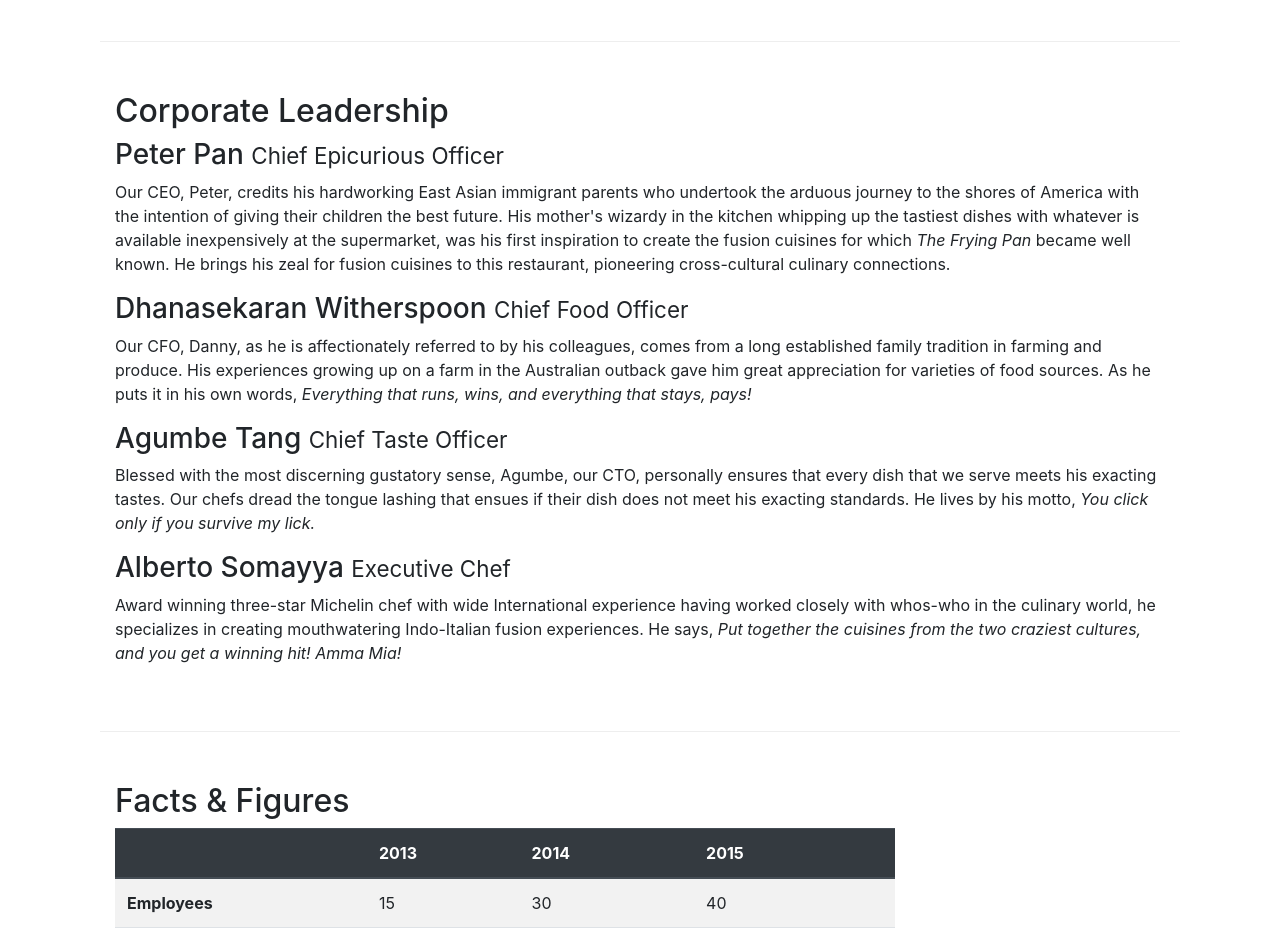
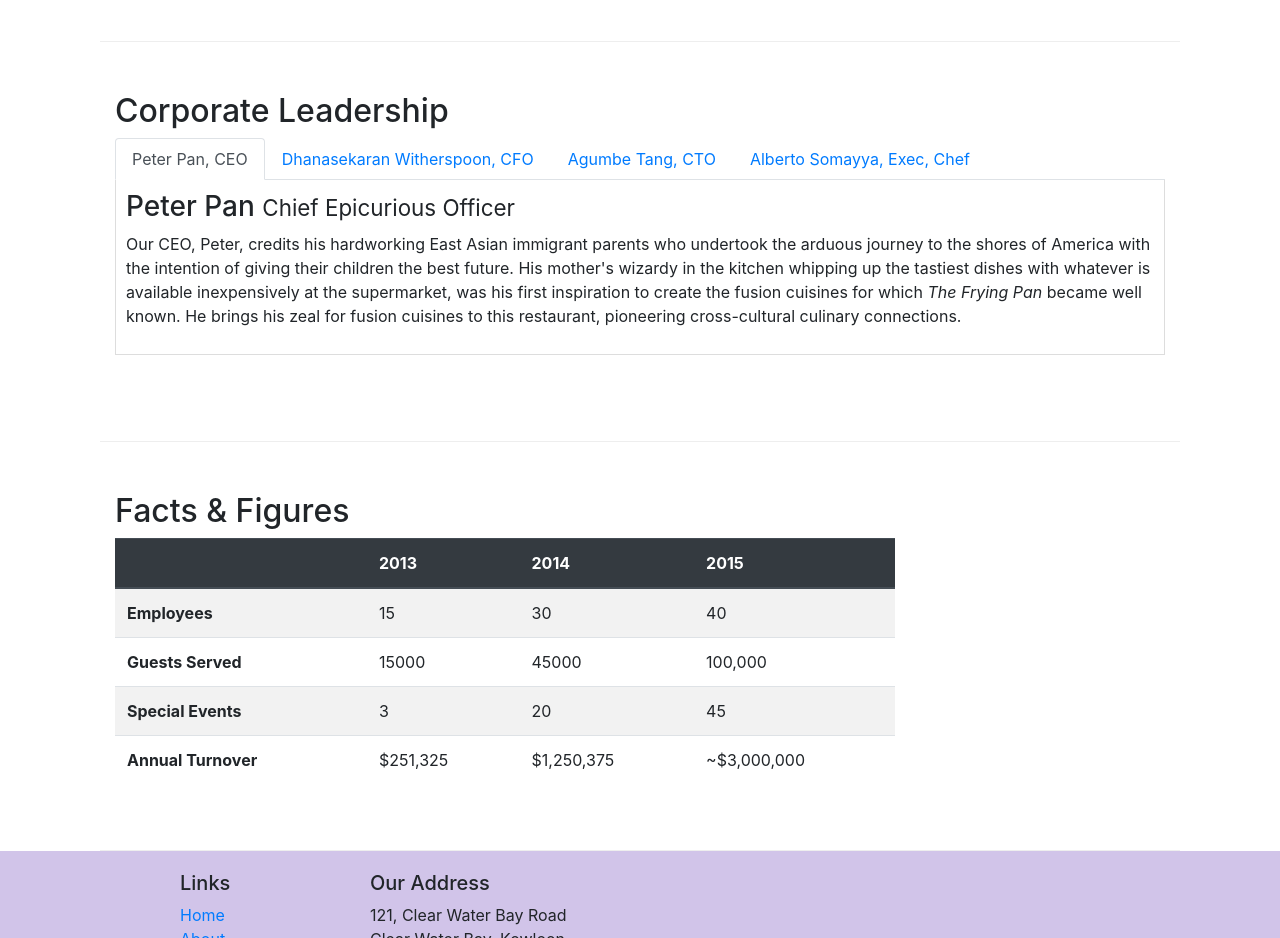
Before and after one commit to prabeous73/bootstrap-practice, a website: page aboutus.html in a window 1280 px wide. Shown: the part 880-1818 px from the top of the page. Drawn offline with nearby package versions, Linux system fonts and the light colour scheme.

Commit message:
Added Tabbed Navigation

```diff
--- a/aboutus.html
+++ b/aboutus.html
@@ -111,32 +111,49 @@
             <div class="row row-content">
                 <div class="col-12">
                     <h2>Corporate Leadership</h2>
-                </div>
-                <div class="col-12">
+                    <ul class="nav nav-tabs">
+                        <li class="nav-item">
+                            <a href="#peter" class="nav-link active" role="tab" data-toggle="tab">Peter Pan, CEO</a>
+                        </li>
+                        <li class="nav-item">
+                            <a href="#danny" class="nav-link " role="tab" data-toggle="tab">Dhanasekaran Witherspoon, CFO</a>
+                        </li>
+                        <li class="nav-item">
+                            <a href="#agumbe" class="nav-link " role="tab" data-toggle="tab">Agumbe Tang, CTO</a>
+                        </li>
+                        <li class="nav-item">
+                            <a href="#alberto" class="nav-link " role="tab" data-toggle="tab">Alberto Somayya, Exec, Chef</a>
+                        </li>
+                    </ul>
+
+                    <div class="tab-content">
+                            <div role="tab-panel" class="tab-pane fade show active" id="peter">
                                 <h3>Peter Pan <small>Chief Epicurious Officer</small></h3>
                                 <div class="d-none d-sm-block">
                                         <p>Our CEO, Peter, credits his hardworking East Asian immigrant parents who undertook the arduous journey to the shores of America with the intention of giving their children the best future. His mother's wizardy in the kitchen whipping up the tastiest dishes with whatever is available inexpensively at the supermarket, was his first inspiration to create the fusion cuisines for which <em>The Frying Pan</em> became well known. He brings his zeal for fusion cuisines to this restaurant, pioneering cross-cultural culinary connections.</p>
                                 </div>
                             </div>
-                <div class="col-12">
+                            <div role="tab-panel" class="tab-pane fade" id="danny">
                                     <h3>Dhanasekaran Witherspoon <small>Chief Food Officer</small></h3>
                                     <div class="d-none d-sm-block">
                                             <p>Our CFO, Danny, as he is affectionately referred to by his colleagues, comes from a long established family tradition in farming and produce. His experiences growing up on a farm in the Australian outback gave him great appreciation for varieties of food sources. As he puts it in his own words, <em>Everything that runs, wins, and everything that stays, pays!</em></p>
 
                                     </div>
                             </div>
-                <div class="col-12">
+                            <div role="tab-panel" class="tab-pane fade" id="agumbe">
                                     <h3>Agumbe Tang <small>Chief Taste Officer</small></h3>
                                     <div class="d-none d-sm-block">
                                             <p>Blessed with the most discerning gustatory sense, Agumbe, our CTO, personally ensures that every dish that we serve meets his exacting tastes. Our chefs dread the tongue lashing that ensues if their dish does not meet his exacting standards. He lives by his motto, <em>You click only if you survive my lick.</em></p>
 
                                     </div>
                             </div>
-                <div class="col-12">
+                            <div role="tab-panel" class="tab-pane fade" id="peter">
                                     <h3>Alberto Somayya <small>Executive Chef</small></h3>
                                     <div class="d-none d-sm-block">
                                             <p>Award winning three-star Michelin chef with wide International experience having worked closely with whos-who in the culinary world, he specializes in creating mouthwatering Indo-Italian fusion experiences. He says, <em>Put together the cuisines from the two craziest cultures, and you get a winning hit! Amma Mia!</em></p>
 
+                                    </div>
+                            </div>
                     </div>
                 </div>
             </div>
--- a/css/styles.css
+++ b/css/styles.css
@@ -37,3 +37,10 @@
 .navbar-dark{
     background-color: #512DAB;
 }
+
+.tab-content{
+    border-left: 1px solid #ddd;
+    border-right: 1px solid #ddd;
+    border-bottom: 1px solid #ddd;
+    padding: 10px;
+}
```
Also changed, not shown: index.html (+1 -1 lines). Lines whose indentation alone changed are shown as unchanged.
